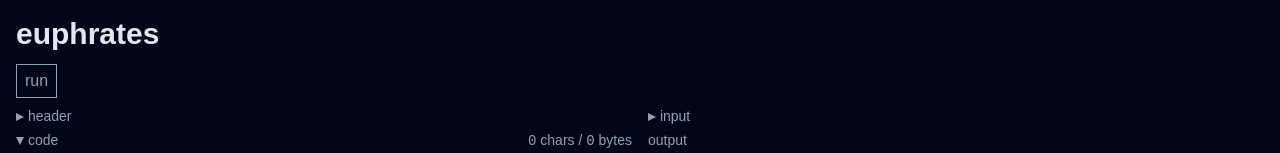
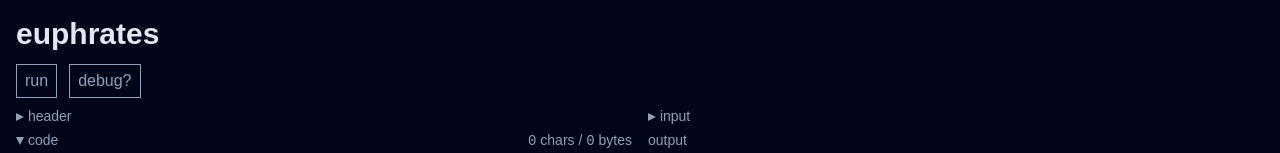
Before and after one commit to molarmanful/euphrates, a SvelteKit app in the folder web/: page / in a window 1280 px wide. Shown: the top 153 px of the page. Built offline with nearby package versions, Linux system fonts and the light colour scheme; a web font is replaced by a local one.

Commit message:
feat(web): debug flag

```diff
--- a/web/src/app.css
+++ b/web/src/app.css
@@ -51,8 +51,11 @@
   }
 
   .box > :not(:first-child) {
-    @apply border border-slate-400 p-2 text-slate-50 focus:border-slate-50
-      transition outline-none font-normal flex-1;
+    @apply border border-slate-400 p-2 text-slate-50 transition outline-none font-normal flex-1;
+
+    @variant focus {
+      @apply border-slate-50;
+    }
   }
 
   .box > textarea {
@@ -65,5 +68,9 @@
     @variant [&:hover,&:focus] {
       @apply text-slate-50;
     }
+
+    @variant aria-checked {
+      @apply bg-slate-50 text-slate-950 border-slate-50;
+    }
   }
 }
--- a/web/src/lib/states/glue.svelte.ts
+++ b/web/src/lib/states/glue.svelte.ts
@@ -1,5 +1,5 @@
 import { shim } from '$lib/ts/shim'
-import { instantiate } from '$lib/wasm/euph'
+import { type EuEnvOpts, instantiate } from '$lib/wasm/euph'
 
 const textEncoder = new TextEncoder()
 const textDecoder = new TextDecoder()
@@ -13,7 +13,7 @@ export class Glue {
     return this.#out
   }
 
-  async run(code: string, input: string) {
+  async run(code: string, input: string, opts: EuEnvOpts) {
     this.#in = textEncoder.encode(input).values()
     this.#out = ''
 
@@ -27,6 +27,6 @@ export class Glue {
       },
     })
 
-    this.#mod.runEuph(code)
+    this.#mod.runEuph(code, opts)
   }
 }
--- a/web/src/routes/+page.svelte
+++ b/web/src/routes/+page.svelte
@@ -18,6 +18,8 @@
 
   type ParamKey = keyof typeof params
 
+  let opts = $state({ debug: false })
+
   const autoScroll = (...[node]: [HTMLTextAreaElement, unknown]) => ({
     update() {
       requestAnimationFrame(() => {
@@ -31,11 +33,14 @@
   const setParams = async () => {
     replaceState(
       `?${new URLSearchParams(
-        await Promise.all(
-          Object.entries(params)
-            .filter(([, { value }]) => value)
-            .map(async ([k, { value }]) => [k, await compress(value)]),
-        ),
+        [
+          ...await Promise.all(
+            Object.entries(params)
+              .filter(([, { value }]) => value)
+              .map(async ([k, { value }]) => [k, await compress(value)]),
+          ),
+          ...opts.debug ? [['debug', '']] : [],
+        ],
       )}`,
       page.state,
     )
@@ -55,6 +60,7 @@
         .map(p => params[p].value)
         .join('\n'),
       params.input.value,
+      opts,
     )
   }
 
@@ -62,6 +68,7 @@
     await Promise.all(
       Object.keys(params).map(p => getParam(p as ParamKey)),
     )
+    opts.debug = page.url.searchParams.has('debug')
   })
 </script>
 
@@ -78,12 +85,24 @@
 <div class='flex h-screen flex-col gap-2 p-4'>
   <header>
     <h1 class='mb-3'>euphrates</h1>
-    <div class='flex items-start gap-3'>
+    <div class='flex items-center gap-3'>
       <button
         class='btn'
         onclick={run}
       >
         run
+      </button>
+
+      <button
+        class='btn'
+        role='switch'
+        aria-checked={opts.debug}
+        onclick={() => {
+          opts.debug = !opts.debug
+          void setParams()
+        }}
+      >
+        debug?
       </button>
     </div>
   </header>
@@ -126,6 +145,8 @@
   >
     <button
       class='text-left'
+      role='switch'
+      aria-checked={params[p].open}
       onclick={() => {
         params[p].open = !params[p].open
       }}
```
